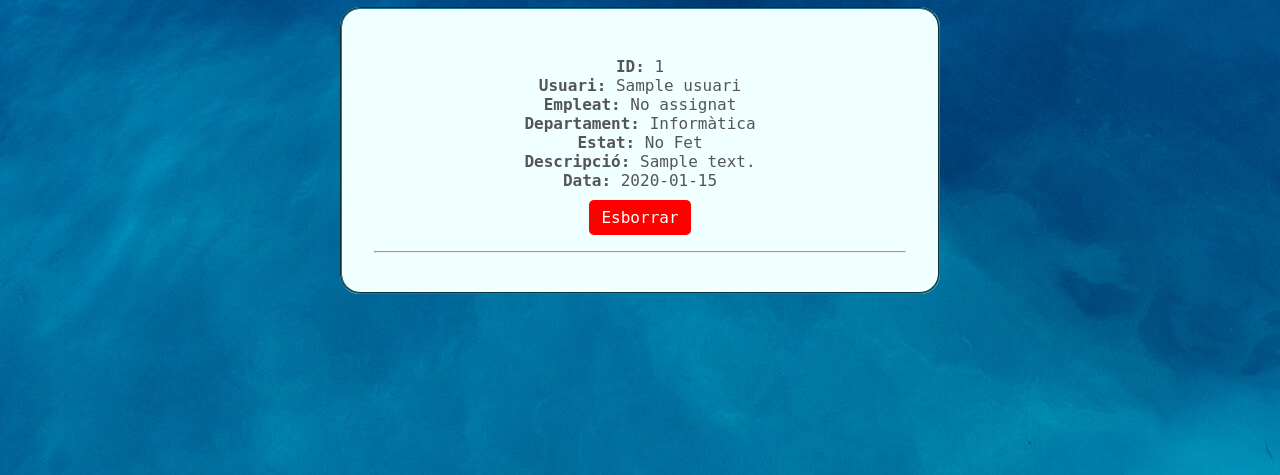
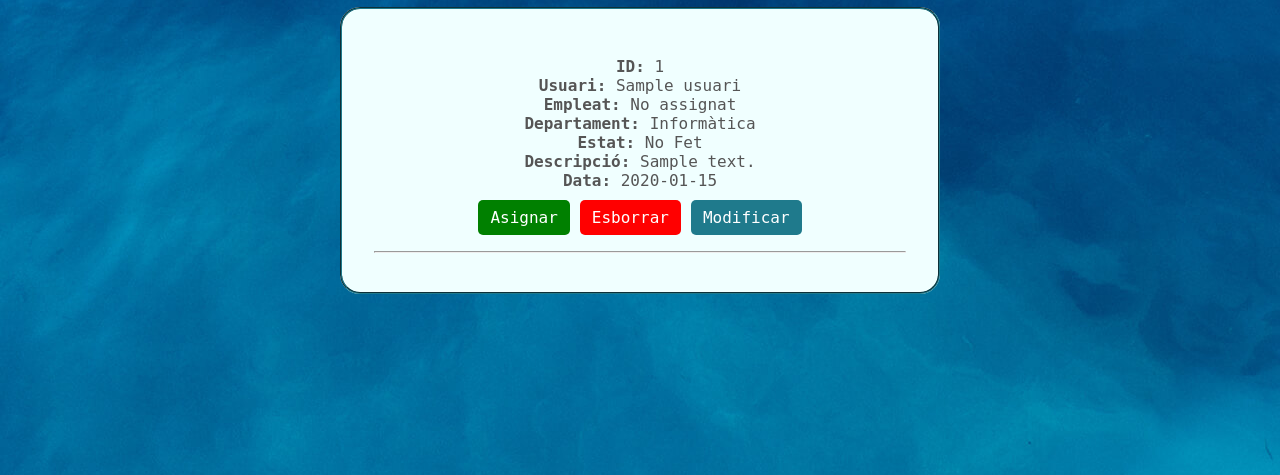
Before and after one commit to inspedralbes/projecte-1daw-24-25-daw1pjx-pol_iker, a PHP site: page /llista.php in a window 1280 px wide. Shown: the part 233-708 px from the top of the page. Run offline with PHP 8.4, Linux system fonts and the light colour scheme; data comes from the database, SQL or seed files in the repository; tables that the repository leaves empty hold one stand-in row (values such as "Sample post"); data that the repository does not hold is empty.

Commit message:
Add files via upload

```diff
--- a/src/llista.php
+++ b/src/llista.php
@@ -37,7 +37,9 @@ require_once 'connection.php';
             echo "<strong>Estat:</strong> " . htmlspecialchars($row["EstatText"]) . "<br>";
             echo "<strong>Descripció:</strong> " . htmlspecialchars($row["Descripcio"]) . "<br>";
             echo "<strong>Data:</strong> " . htmlspecialchars($row["Fecha"]) . "<br>";
-            echo "<a href='esborrar.php?ID=" . $row["ID"] . "' style='display:inline-block; margin-top:10px; background-color:red; color:white; text-decoration:none; padding:8px 12px; border-radius:5px;'>Esborrar</a><hr>";
+            echo "<a href='asignar.php?ID=" . $row["ID"] . "' style='display:inline-block; margin-top:10px; margin-right:10px; background-color:green; color:white; text-decoration:none; padding:8px 12px; border-radius:5px;'>Asignar</a>";
+            echo "<a href='esborrar.php?ID=" . $row["ID"] . "' style='display:inline-block; margin-top:10px; margin-right:10px; background-color:red; color:white; text-decoration:none; padding:8px 12px; border-radius:5px;'>Esborrar</a>";
+            echo "<a href='modificar.php?ID=" . $row["ID"] . "' style='display:inline-block; margin-top:10px;  background-color: rgb(31, 122, 140); color:white; text-decoration:none; padding:8px 12px; border-radius:5px;'>Modificar</a><hr>";
         }
     } else {
         echo "<p>No hi ha dades a mostrar.</p>";
```
